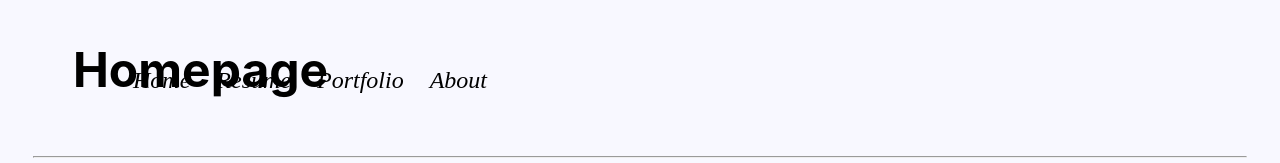
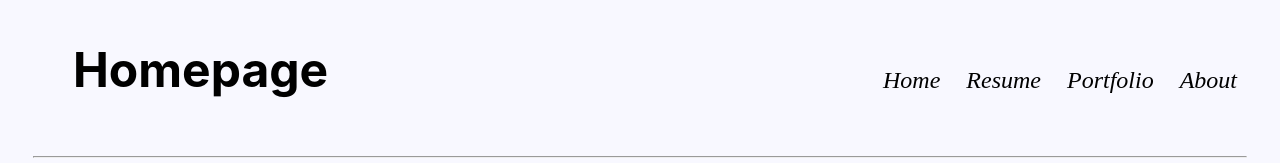
Before and after one commit to Olu9/Oblig1, a plain HTML site: page index.html in a window 1280 px wide. Shown: the top 163 px of the page. Drawn offline with Linux system fonts and the light colour scheme.

Commit message:
css changes

```diff
--- a/about.css
+++ b/about.css
@@ -26,9 +26,6 @@ h3{
     color: black;
     font-size: 1.5em;
     float: right;
-    position: relative;
-    right: 750px;
-
 
   }
 
--- a/homepage.css
+++ b/homepage.css
@@ -67,8 +67,7 @@ blockquote{
     color: black;
     font-size: 1.5em;
     float: right;
-    position: relative;
-    right: 750px;
+
 
 
   }
--- a/portfolio.css
+++ b/portfolio.css
@@ -53,8 +53,6 @@ h3{
     color: black;
     font-size: 1.5em;
     float: right;
-    position: relative;
-    right: 750px;
 
 
   }
--- a/resume.css
+++ b/resume.css
@@ -31,8 +31,6 @@ h3{
     color: black;
     font-size: 1.5em;
     float: right;
-    position: relative;
-    right: 750px;
 
 
   }
```
